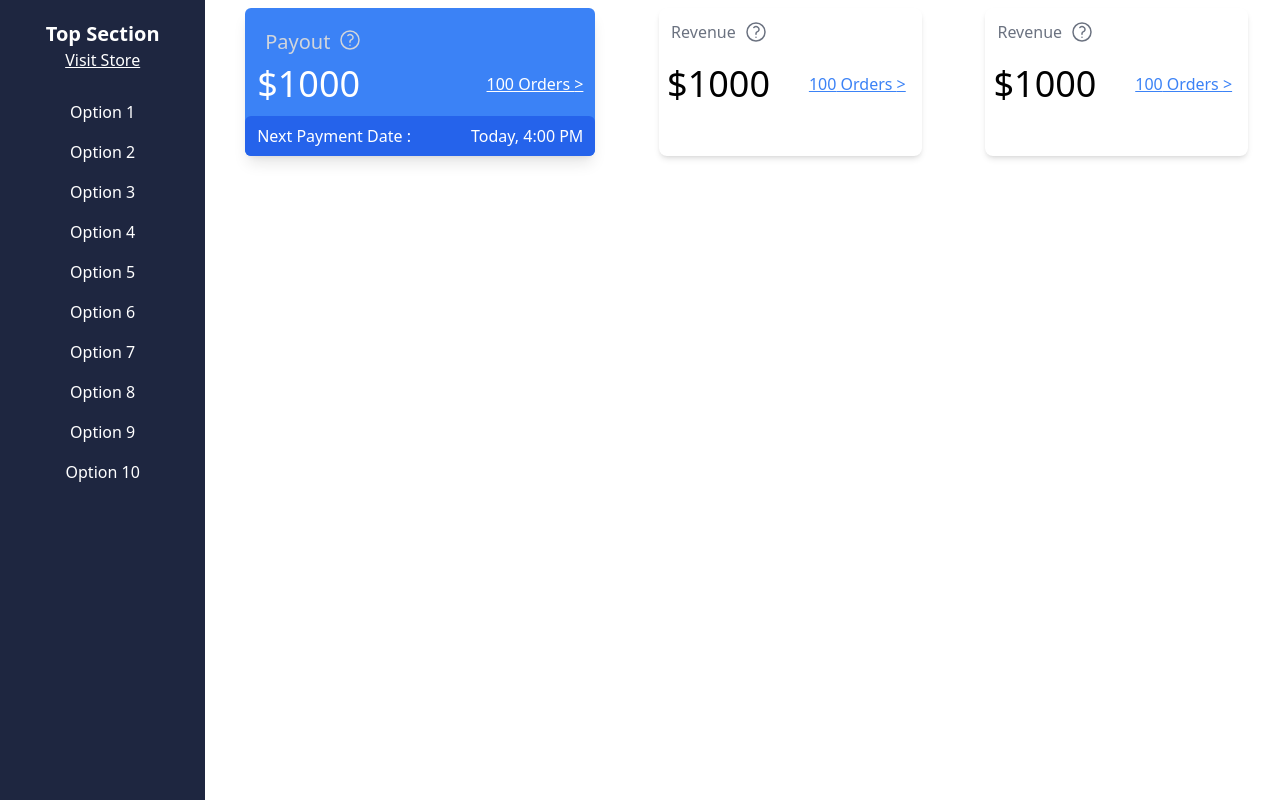
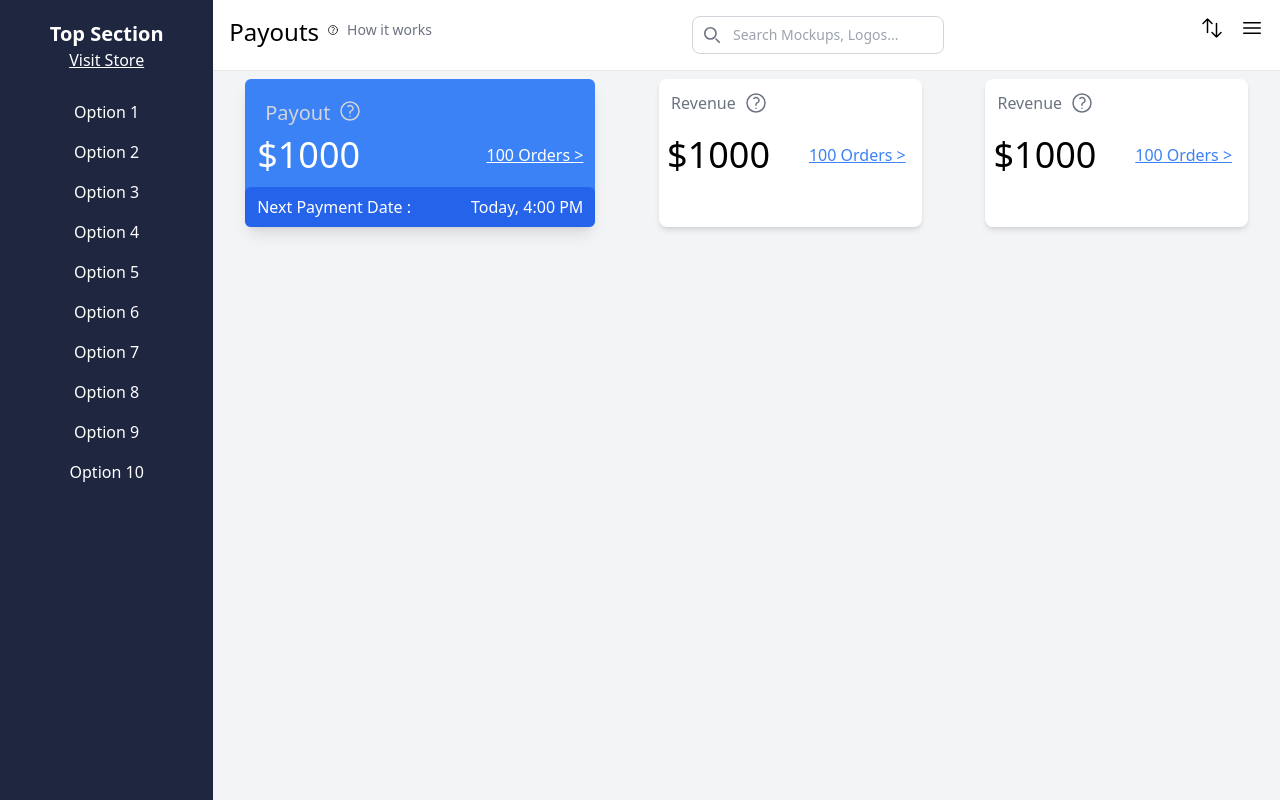
Before and after one commit to PawanKumar666/TailwindHeadstart, a React (Vite) app in the folder Tailwind-Practice/: page /shop in a window 1280 px wide. Built offline with nearby package versions, Linux system fonts and the light colour scheme.

Commit message:
Add top bar template

```diff
--- a/Tailwind-Practice/src/components/Shop/ShopHome.jsx
+++ b/Tailwind-Practice/src/components/Shop/ShopHome.jsx
@@ -1,15 +1,17 @@
 import RevenueCard from './Overview/RevenueCard';
 import PayoutCard from './Overview/PayoutCard';
 import LeftPanel from './LeftPanel/LeftPanel';
+import TopBar from './TopBar/TopBar';
 
 function ShopHome(){
     return (
         <div className='grid grid-cols-12 h-screen'>
-            <div className='pr-2 col-span-2'>
+            <div className='col-span-2'>
                 <LeftPanel />
             </div>
-            <div className='p-2 col-span-10 flex flex-col'>
-                <div className='flex justify-around space-x-4'>
+            <div className='col-span-10 flex flex-col bg-gray-100'>
+                <TopBar />
+                <div className='p-2 flex justify-around space-x-4'>
                     <PayoutCard
                         title="Payout"
                         hasWarning={true}
--- /dev/null
+++ b/Tailwind-Practice/src/components/Shop/TopBar/SearchBar.jsx
@@ -0,0 +1,17 @@
+export default function SearchBar(){
+    return(
+        <>
+        <form class="max-w-md mx-auto">
+            <label for="default-search" class="mb-2 text-sm font-medium text-gray-900 sr-only dark:text-white">Search</label>
+            <div class="relative">
+                <div class="absolute inset-y-0 start-0 flex items-center ps-3 pointer-events-none">
+                    <svg class="w-4 h-4 text-gray-500 dark:text-gray-400" aria-hidden="true" xmlns="http://www.w3.org/2000/svg" fill="none" viewBox="0 0 20 20">
+                        <path stroke="currentColor" stroke-linecap="round" stroke-linejoin="round" stroke-width="2" d="m19 19-4-4m0-7A7 7 0 1 1 1 8a7 7 0 0 1 14 0Z"/>
+                    </svg>
+                </div>
+                <input type="search" id="default-search" class="block w-full p-2 ps-10 text-sm text-gray-900 border border-gray-300 rounded-lg bg-white-50 focus:ring-blue-500 focus:border-blue-500 dark:bg-white-700 dark:border-gray-600 dark:placeholder-gray-400 dark:text-white dark:focus:ring-blue-500 dark:focus:border-blue-500" placeholder="Search Mockups, Logos..." required />
+            </div>
+        </form>
+        </>
+    )
+}
--- /dev/null
+++ b/Tailwind-Practice/src/components/Shop/TopBar/TopBar.jsx
@@ -0,0 +1,20 @@
+import SearchBar from "./SearchBar"
+import TopRight from "./TopRight"
+
+export default function TopBar(){
+    return(
+        <>
+        <div className='flex justify-between py-4 bg-white border-b border-gray'>
+            <div className='flex justify-left'>
+                <h1 className='text-2xl pr-1 ml-4'>Payouts</h1>
+                <svg xmlns="http://www.w3.org/2000/svg" fill="none" viewBox="0 0 24 24" strokeWidth={1.5} stroke="currentColor" className="size-5 pt-2">
+                <path strokeLinecap="round" strokeLinejoin="round" d="M9.879 7.519c1.171-1.025 3.071-1.025 4.242 0 1.172 1.025 1.172 2.687 0 3.712-.203.179-.43.326-.67.442-.745.361-1.45.999-1.45 1.827v.75M21 12a9 9 0 1 1-18 0 9 9 0 0 1 18 0Zm-9 5.25h.008v.008H12v-.008Z" />
+                </svg>
+                <p className='text-sm text-gray-500 p-1'>How it works</p>
+            </div>
+            <SearchBar />
+            <TopRight />
+        </div>
+        </>
+    )
+}
--- /dev/null
+++ b/Tailwind-Practice/src/components/Shop/TopBar/TopRight.jsx
@@ -0,0 +1,12 @@
+export default function TopRight(){
+    return (
+        <>
+        <svg xmlns="http://www.w3.org/2000/svg" fill="none" viewBox="0 0 24 24" strokeWidth={1.5} stroke="currentColor" className="size-6">
+            <path strokeLinecap="round" strokeLinejoin="round" d="M3 7.5 7.5 3m0 0L12 7.5M7.5 3v13.5m13.5 0L16.5 21m0 0L12 16.5m4.5 4.5V7.5" />
+        </svg>
+        <svg xmlns="http://www.w3.org/2000/svg" fill="none" viewBox="0 0 24 24" strokeWidth={1.5} stroke="currentColor" className="size-6 mx-4">
+            <path strokeLinecap="round" strokeLinejoin="round" d="M3.75 6.75h16.5M3.75 12h16.5m-16.5 5.25h16.5" />
+        </svg>
+        </>
+    )
+}
```
